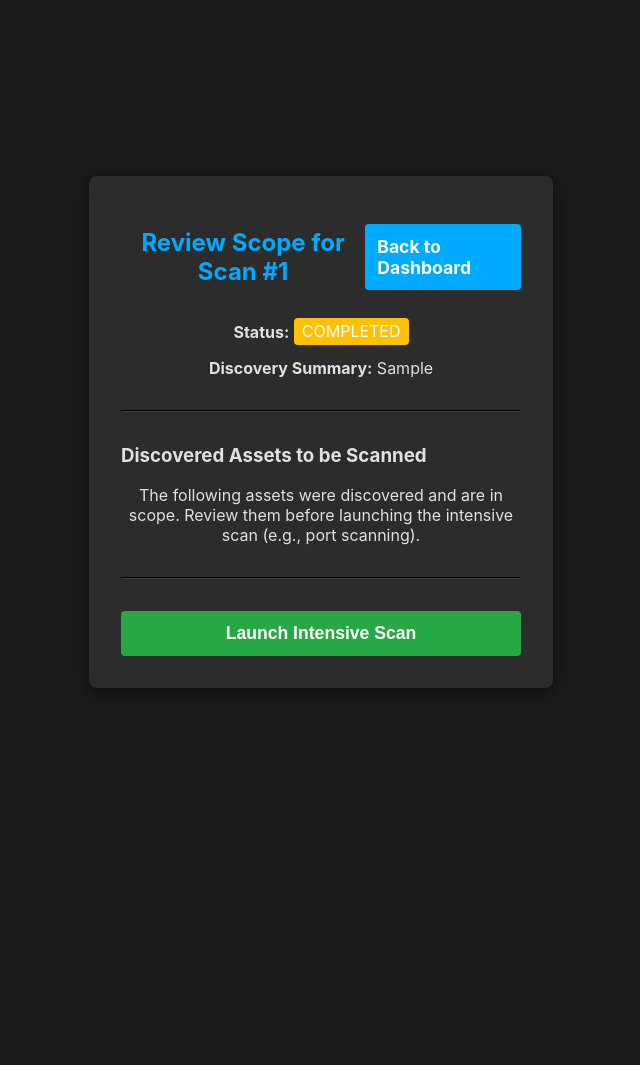
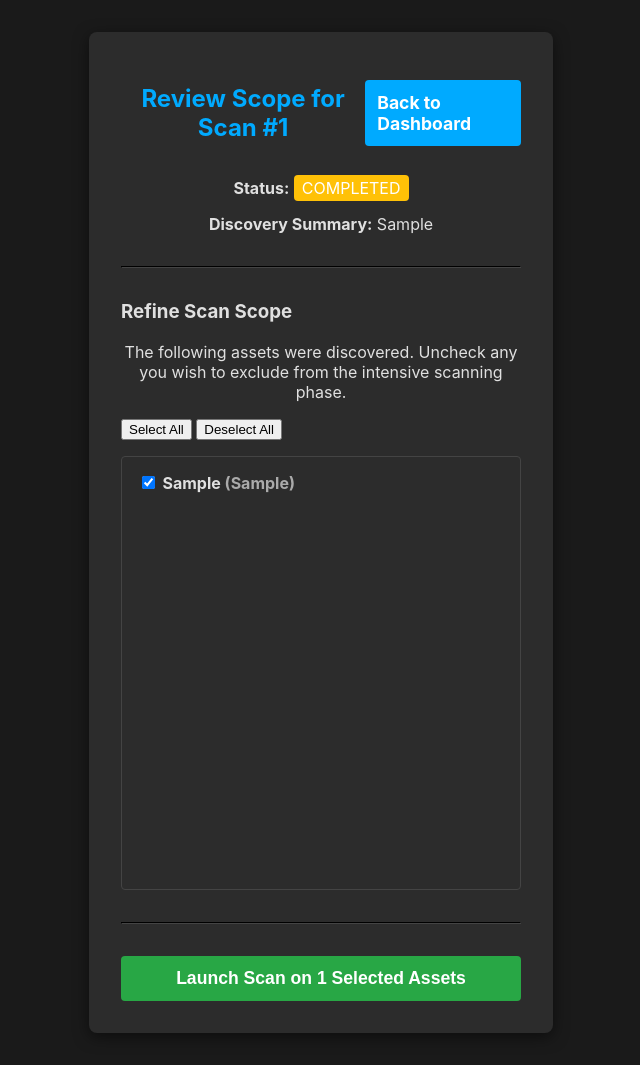
Before and after one commit to Fussin/AutoPen, a Flask app: template cyberhunter_3d/web/templates/review_scan.html in a window 1280 px wide. Shown: the whole page, without its empty margins (319-959 px from the left). Before the commit the page ends 688 px from the top, so only its background shows below. Run offline with Flask 3, Linux system fonts and the light colour scheme; the template is opened without the code that fills it: values that come from a table or form of the project are taken from there, others are empty; tables that the repository leaves empty hold one stand-in row (values such as "Sample post").

Commit message:
feat: Implement scope refinement workflow
This commit enhances the user review workflow by allowing users to
refine the scope of a scan at the asset level. On the review page,
users can now uncheck individual assets to exclude them from the
intensive scanning phase.

This completes the "Refine Scope" loop from the project diagram.

Key changes:
- The `Asset` model is updated with an `is_approved_for_scan` flag.
- The review page UI is now an interactive form with checkboxes.
- The launch endpoint is updated to process the user's selections
  and update the approval status of assets in the database.
- The `scan_manager`'s execution phase is updated to only scan
  assets that are marked as approved.

```diff
--- a/cyberhunter_3d/web/models.py
+++ b/cyberhunter_3d/web/models.py
@@ -61,6 +61,7 @@ class Asset(db.Model):
     type = db.Column(db.String(50), nullable=False) # e.g., 'subdomain', 'ip_address', 'open_port'
     value = db.Column(db.String(255), nullable=False)
     details = db.Column(db.JSON, nullable=True) # For extra info like port details
+    is_approved_for_scan = db.Column(db.Boolean, nullable=False, default=True)
     first_seen = db.Column(db.DateTime, nullable=False, default=datetime.utcnow)
     last_seen = db.Column(db.DateTime, nullable=False, default=datetime.utcnow, onupdate=datetime.utcnow)
     scan_id = db.Column(db.Integer, db.ForeignKey('scan.id'), nullable=False)
--- a/cyberhunter_3d/web/templates/review_scan.html
+++ b/cyberhunter_3d/web/templates/review_scan.html
@@ -15,44 +15,52 @@
 
   <hr style="border-color: #444; margin: 2em 0;">
 
-  <h3>Discovered Assets to be Scanned</h3>
-  <p>The following assets were discovered and are in scope. Review them before launching the intensive scan (e.g., port scanning).</p>
+  <h3>Refine Scan Scope</h3>
+  <p>The following assets were discovered. Uncheck any you wish to exclude from the intensive scanning phase.</p>
 
+  <form method="post" action="{{ url_for('launch_scan', scan_id=scan.id) }}">
+    <div style="margin-bottom: 1em;">
+      <button type="button" onclick="toggleCheckboxes(true)" class="button-small">Select All</button>
+      <button type="button" onclick="toggleCheckboxes(false)" class="button-small">Deselect All</button>
+    </div>
+
+    <div id="asset-list" style="height: 400px; overflow-y: auto; border: 1px solid #444; padding: 1em; border-radius: 4px;">
       {% if scan.assets %}
-    {# Group assets by type for organized display #}
-    {% set subdomains = scan.assets|selectattr('type', 'equalto', 'subdomain')|list %}
-    {% set ips = scan.assets|selectattr('type', 'equalto', 'ip_address')|list %}
-    {% set cidrs = scan.assets|selectattr('type', 'equalto', 'cidr')|list %}
-
-    {% if subdomains %}
-      <h4>Subdomains</h4>
-      <ul>
-        {% for asset in subdomains %}
-          <li>{{ asset.value }}</li>
+        {% for asset in scan.assets %}
+          <div>
+            <input type="checkbox" name="approved_assets" value="{{ asset.id }}" id="asset-{{ asset.id }}" checked>
+            <label for="asset-{{ asset.id }}">{{ asset.value }} <span style="color: #aaa;">({{ asset.type.replace('_', ' ')|title }})</span></label>
+          </div>
         {% endfor %}
-      </ul>
-    {% endif %}
-
-    {% if ips or cidrs %}
-      <h4>IPs and CIDR Ranges</h4>
-      <ul>
-        {% for asset in ips %}
-          <li>{{ asset.value }} (IP Address)</li>
-        {% endfor %}
-        {% for asset in cidrs %}
-          <li>{{ asset.value }} (CIDR Block)</li>
-        {% endfor %}
-      </ul>
-    {% endif %}
-
       {% else %}
         <p>No assets were found in the discovery phase.</p>
       {% endif %}
+    </div>
 
     <hr style="border-color: #444; margin: 2em 0;">
 
-  <form method="post" action="{{ url_for('launch_scan', scan_id=scan.id) }}">
-    <button type="submit" class="button" style="background-color: #28a745;">Launch Intensive Scan</button>
+    <button type="submit" class="button" style="background-color: #28a745;">Launch Scan on {{ scan.assets|length }} Selected Assets</button>
   </form>
 
+  <script>
+    function toggleCheckboxes(checked) {
+      const checkboxes = document.querySelectorAll('#asset-list input[type="checkbox"]');
+      checkboxes.forEach(checkbox => checkbox.checked = checked);
+      updateButtonCount();
+    }
+
+    function updateButtonCount() {
+      const count = document.querySelectorAll('#asset-list input[type="checkbox"]:checked').length;
+      const button = document.querySelector('button[type="submit"]');
+      button.textContent = `Launch Scan on ${count} Selected Assets`;
+    }
+
+    // Add event listeners to update count on change
+    document.addEventListener('DOMContentLoaded', () => {
+      const checkboxes = document.querySelectorAll('#asset-list input[type="checkbox"]');
+      checkboxes.forEach(checkbox => checkbox.addEventListener('change', updateButtonCount));
+      updateButtonCount(); // Initial count
+    });
+  </script>
+
 {% endblock %}
--- a/run_web.py
+++ b/run_web.py
@@ -152,7 +152,7 @@ def verify_2fa():
 
 from flask_login import logout_user
 
-from cyberhunter_3d.web.models import Scan, Target
+from cyberhunter_3d.web.models import Scan, Target, Asset
 from cyberhunter_3d.core.target_parser import parse_targets
 from werkzeug.utils import secure_filename
 from concurrent.futures import ThreadPoolExecutor
@@ -279,9 +279,20 @@ def launch_scan(scan_id):
         return redirect(url_for('dashboard'))
 
     if scan.status == 'PENDING_REVIEW':
+        # Get the list of approved asset IDs from the form
+        approved_asset_ids = request.form.getlist('approved_assets', type=int)
+        approved_set = set(approved_asset_ids)
+
+        # Update the approval status for all assets in this scan
+        for asset in scan.assets:
+            if asset.id not in approved_set:
+                asset.is_approved_for_scan = False
+
+        db.session.commit()
+
         # Trigger the execution phase in the background
         executor.submit(run_execution_phase, scan.id, app)
-        flash('Intensive scan has been launched!', 'success')
+        flash(f'Intensive scan launched on {len(approved_set)} assets!', 'success')
     else:
         flash('This scan cannot be launched.', 'danger')
 
```
Also changed, not shown: cyberhunter_3d/core/scan_manager.py (+10 -2 lines). Lines whose indentation alone changed are shown as unchanged.
